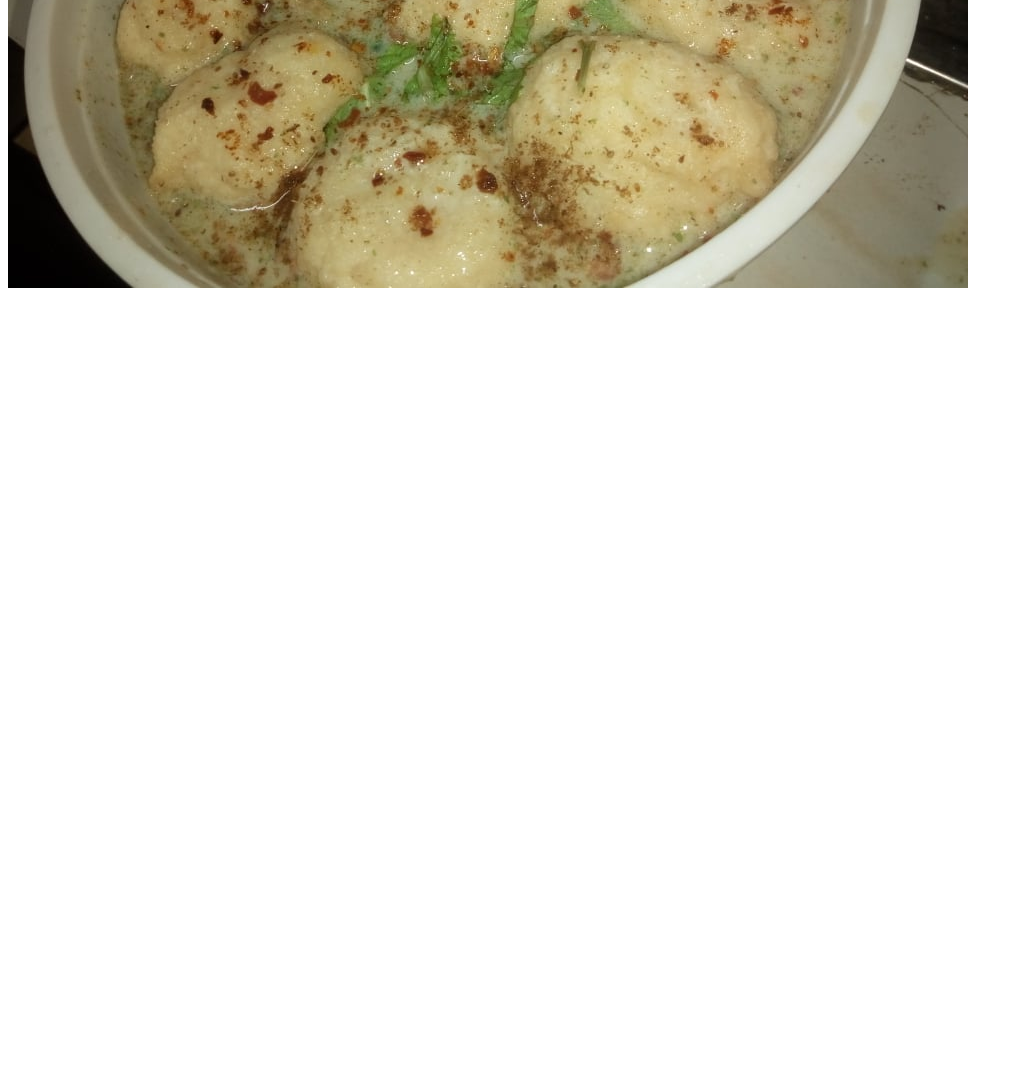
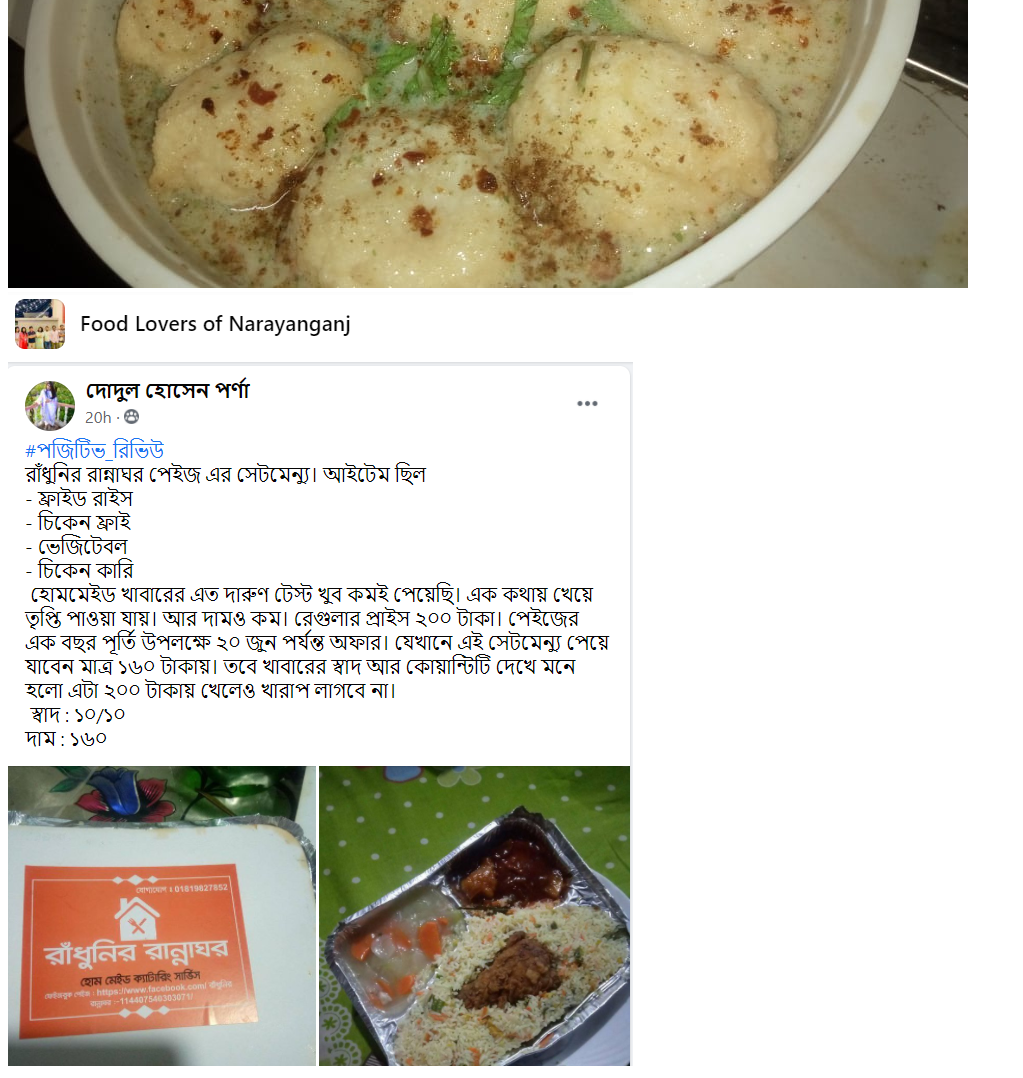
Before and after one commit to fhkathika/my-first-programing-hero-repo, a plain HTML site: page index.html in a window 1280 px wide. Shown: the part 2348-3426 px from the top of the page, without its empty margins (0-1023 px from the left). Before the commit the page ends 2648 px from the top, so only its background shows below. Drawn offline with Linux system fonts and the light colour scheme.

Commit message:
add-review-image

```diff
--- a/index.html
+++ b/index.html
@@ -16,6 +16,7 @@
     <img src="poaloroastchest.jpg" alt="biyaBArirKAhna">
     <img src="polaoRoastLegpis.jpg" alt="biyabarirKAna2">
     <img src="khabar/item1.jpg" alt="khudervapa">
+    <img src="setmenuReview.PNG" alt="">
 
 </body>
 </html>
```
Also changed, not shown: setmenuReview.PNG (added).
